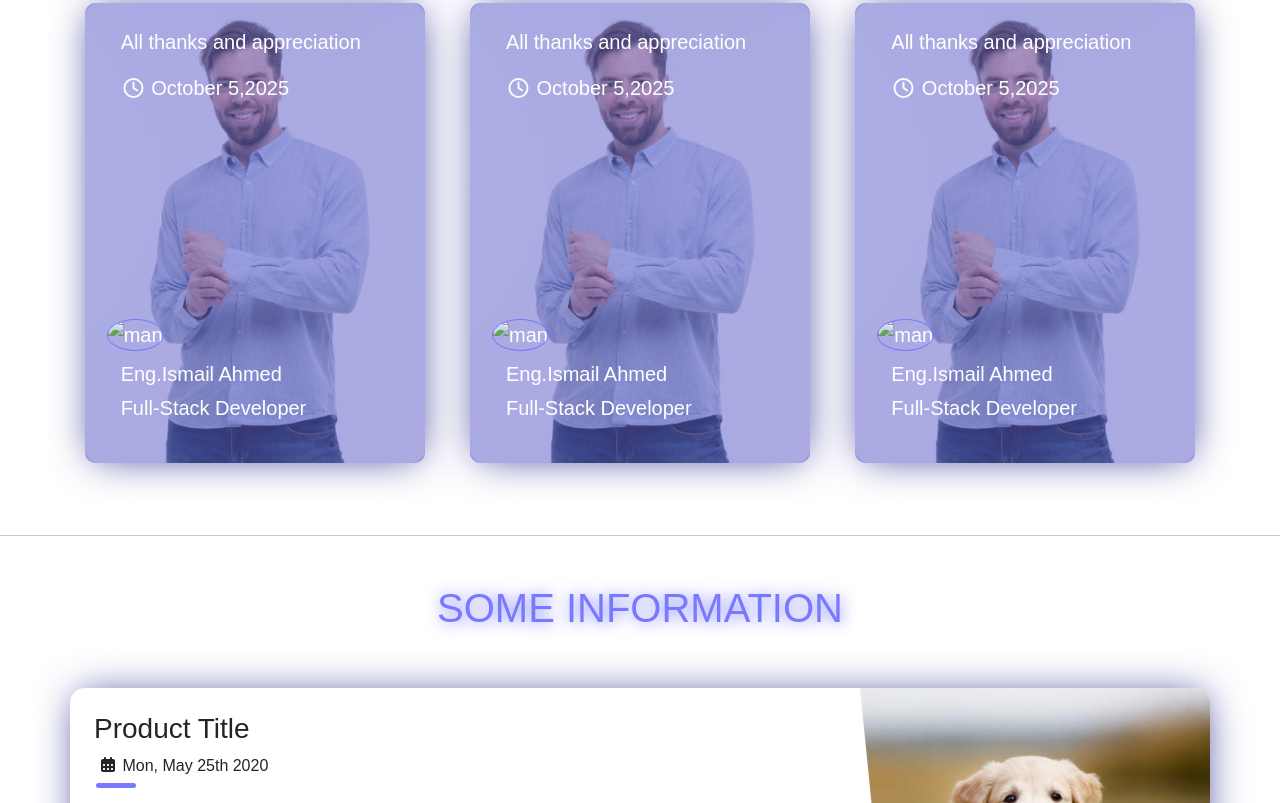
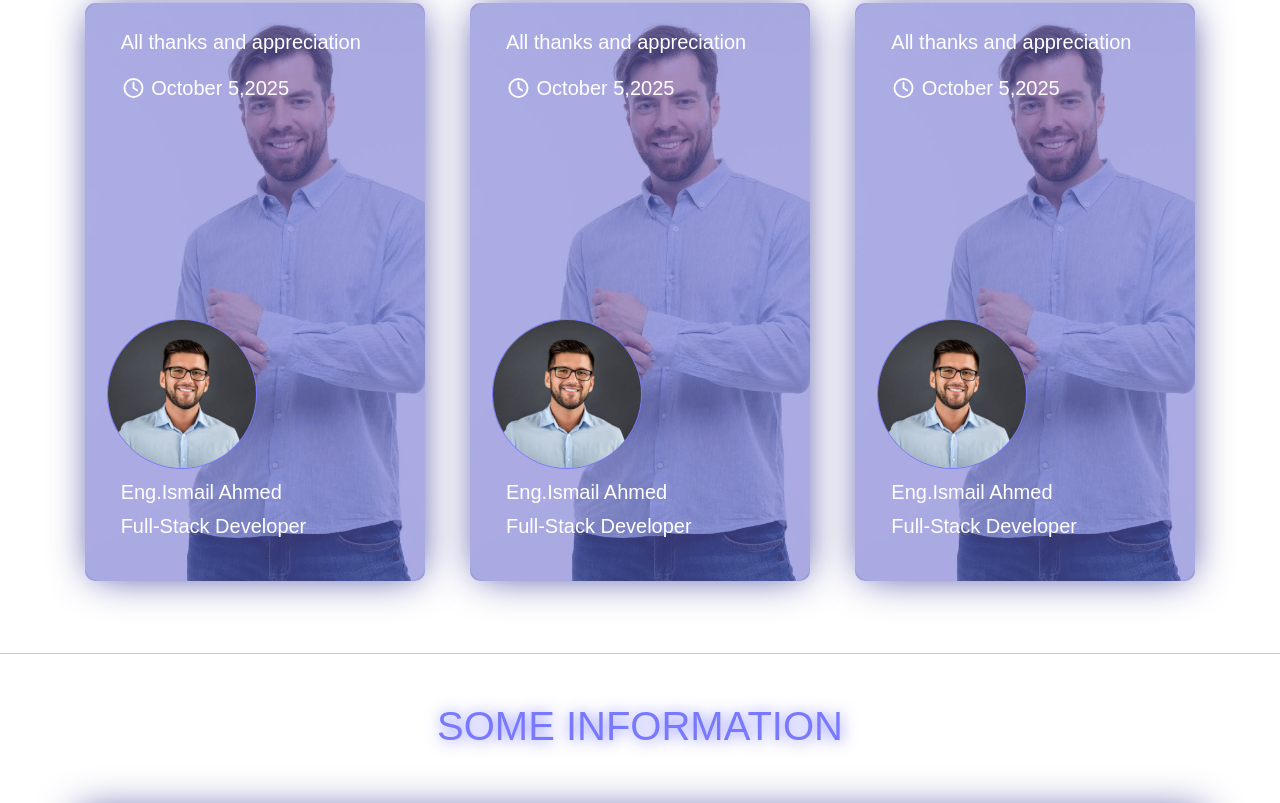
Before and after one commit to Ismail-Ahmed-Dev/Pawcare, a plain HTML site: page index.html in a window 1280 px wide. Shown: the part 5903-6706 px from the top of the page. Drawn offline with Linux system fonts and the light colour scheme; the site is published under a folder, as on GitHub Pages, so addresses that start at the root find nothing; a web font is replaced by a local one.

Commit message:
Update index.html

```diff
--- a/index.html
+++ b/index.html
@@ -638,7 +638,7 @@
             <p><i class="fa-regular fa-clock"></i> October 5,2025</p>
           </div>
           <div class="footer col-12">
-            <img src="/Images/Man-Thanks-Section.png" alt="man" />
+            <img src="Images/Man-Thanks-Section.png" alt="man" />
             <p class="mt-2 mb-1">Eng.Ismail Ahmed</p>
             <p>Full-Stack Developer</p>
           </div>
@@ -652,7 +652,7 @@
             <p><i class="fa-regular fa-clock"></i> October 5,2025</p>
           </div>
           <div class="footer col-12">
-            <img src="/Images/Man-Thanks-Section.png" alt="man" />
+            <img src="Images/Man-Thanks-Section.png" alt="man" />
             <p class="mt-2 mb-1">Eng.Ismail Ahmed</p>
             <p>Full-Stack Developer</p>
           </div>
@@ -666,7 +666,7 @@
             <p><i class="fa-regular fa-clock"></i> October 5,2025</p>
           </div>
           <div class="footer col-12">
-            <img src="/Images/Man-Thanks-Section.png" alt="man" />
+            <img src="Images/Man-Thanks-Section.png" alt="man" />
             <p class="mt-2 mb-1">Eng.Ismail Ahmed</p>
             <p>Full-Stack Developer</p>
           </div>
```
